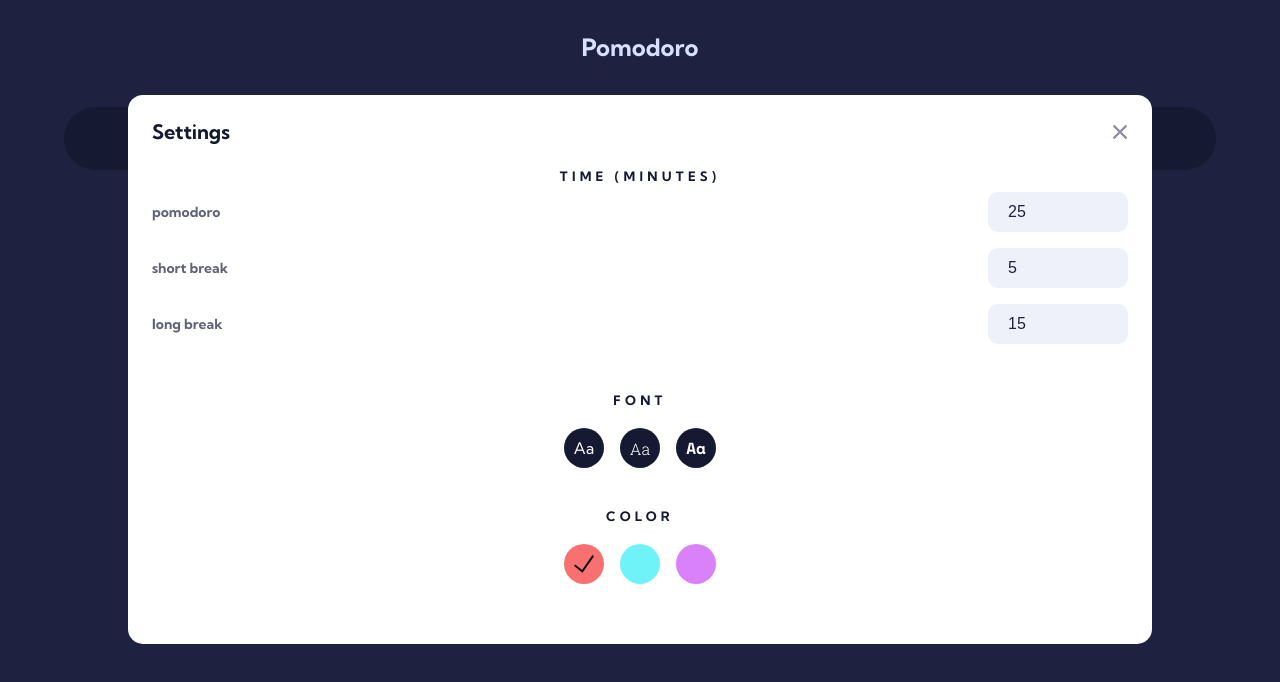
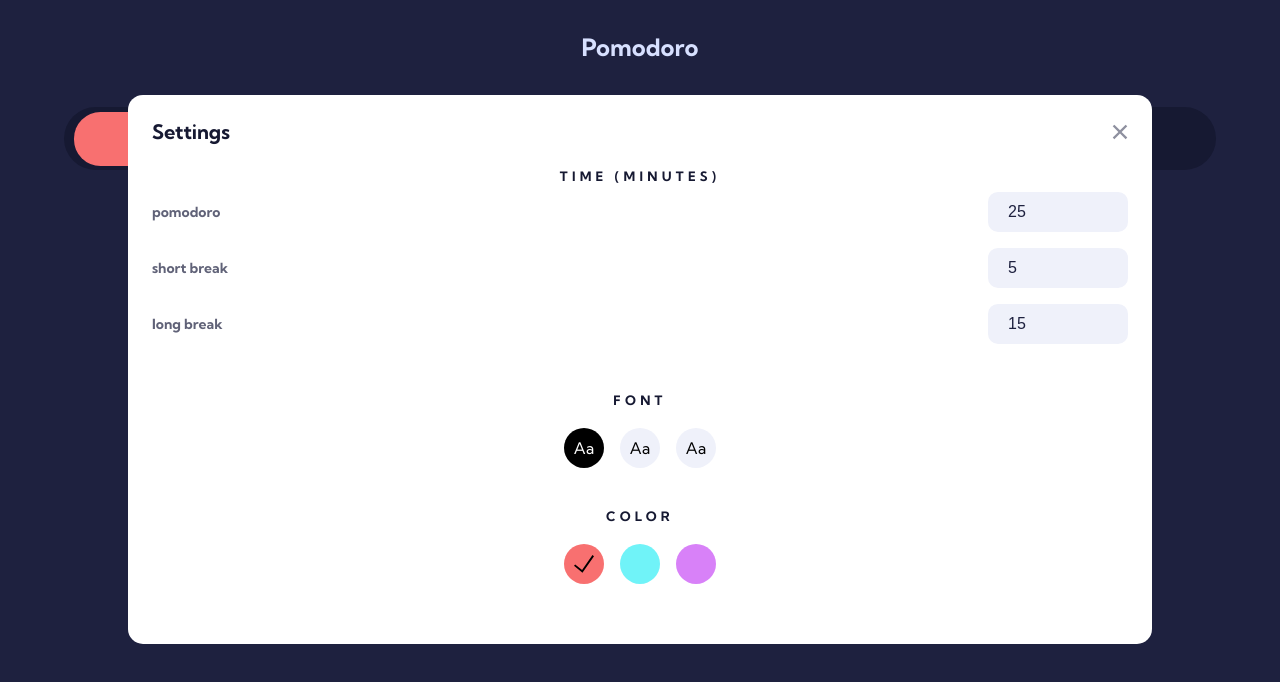
Before and after one commit to kuxala/pomodoro-app, a React (Vite) app: page / in a window 1280 px wide. Both pictures are taken after a click on the picture 640 px from the left and 602 px from the top of the page. Shown: the top 682 px of the page. Built offline with nearby package versions, Linux system fonts and the light colour scheme.

Commit message:
made fonts working

```diff
--- a/src/App.tsx
+++ b/src/App.tsx
@@ -1,10 +1,8 @@
 import { useState, useEffect } from "react";
 import "./App.css";
-import styled, { createGlobalStyle } from "styled-components";
+import styled from "styled-components";
 import Pomodoro from "./components/Pomodoro";
 import Settings from "./components/Settings";
-import ShortBreak from "./components/ShortBreak";
-import { render } from "react-dom";
 const PomodoroH1 = styled.h1`
   padding-top: 32px;
   padding-bottom: 45px;
@@ -46,38 +44,29 @@ const SettingIcon = styled.img`
 `;
 
 function App() {
-  const [pomodoro, setPomodoro] = useState<boolean>(false);
+  const [pomodoro, setPomodoro] = useState<boolean>(true);
   const [short, setShort] = useState<boolean>(false);
   const [long, setLong] = useState<boolean>(false);
   const [hours, setHours] = useState<number>(0);
   const [pause, setPause] = useState<any>(false);
-  const [isActive, setIsActive] = useState(false);
   const [settings, setSettings] = useState(false);
   const [fontFamily, setFontFamily] = useState("Kumbh Sans");
   const [color, setColor] = useState("#f87070");
   const [running, setRunning] = useState(false);
-
   const [pomodoroInput, setPomodoroInput] = useState(25);
   const [shortBreakInput, setShortBreakInput] = useState(5);
   const [longBreakInput, setLongBreakInput] = useState(15);
-
   const [pomodoroTime, setPomodoroTime] = useState<any>(25);
-
   const [seconds, setSeconds] = useState(pomodoroTime * 60);
-
   const minutes = Math.floor(seconds / 60);
-
   const remainingSeconds = seconds % 60;
-
   const formattedTime = `${
     pomodoroTime < 10 ? "0" + pomodoroTime : pomodoroTime
   }:${remainingSeconds < 10 ? "0" + remainingSeconds : remainingSeconds}`;
-  // const formattedTime = pomodoroTime;
 
-  console.log("formatedTime: ", formattedTime);
+  // console.log("formatedTime: ", formattedTime);
   useEffect(() => {
     if (running) {
-      // setSeconds(pomodoroInput * 60);
       const interval = setInterval(() => {
         setSeconds((prevSeconds) => {
           if (prevSeconds <= 0) {
@@ -107,38 +96,47 @@ function App() {
         </PomodoroH1>
         <TextContainer>
           <Texts
-            className={pomodoro ? "active" : "null"}
             onClick={() => {
               setPomodoroTime(25);
               setPomodoro(true);
               setShort(false);
               setLong(false);
             }}
-            style={{ fontFamily }}
+            style={{
+              fontFamily,
+              backgroundColor: pomodoro ? color : "transparent",
+              color: pomodoro ? "black" : "white",
+            }}
           >
             Pomodoro
           </Texts>
           <Texts
-            className={short ? "active" : "null"}
             onClick={() => {
               setShort(true);
               setPomodoro(false);
               setLong(false);
               setPomodoroTime(5);
             }}
-            style={{ fontFamily }}
+            style={{
+              fontFamily,
+              backgroundColor: short ? color : "transparent",
+              color: short ? "black" : "white",
+            }}
           >
             short break
           </Texts>
           <Texts
-            className={long ? "active" : "null"}
             onClick={() => {
               setLong(true);
               setPomodoro(false);
               setShort(false);
               setPomodoroTime(15);
             }}
-            style={{ fontFamily }}
+            style={{
+              fontFamily,
+              backgroundColor: long ? color : "transparent",
+              color: long ? "black" : "white",
+            }}
           >
             long break
           </Texts>
--- a/src/components/Pomodoro.tsx
+++ b/src/components/Pomodoro.tsx
@@ -1,5 +1,4 @@
 import { CircularProgress } from "@mui/material";
-import { useEffect, useState } from "react";
 import styled from "styled-components";
 
 const Circular = styled.div`
--- a/src/components/Settings.tsx
+++ b/src/components/Settings.tsx
@@ -1,3 +1,4 @@
+import { useState } from "react";
 import styled from "styled-components";
 
 const Container = styled.div`
@@ -75,11 +76,11 @@ const FontDivComponents = styled.div`
   width: 40px;
   height: 40px;
   flex-shrink: 0;
-  background-color: #161932;
+  background-color: #eff1fa;
   display: flex;
   align-items: center;
   justify-content: center;
-  color: #fff;
+  color: black;
   border-radius: 50%;
 `;
 const ColorDiv = styled.div`
@@ -119,12 +120,19 @@ const Button = styled.button`
   font-weight: 700;
   line-height: normal;
 `;
+const backgroundColor = {
+  backgroundColor: "Black",
+  color: "#fff",
+};
+const backgroundWhite = {
+  backgroundColor: "#EFF1FA",
+};
+
 function Settings({
   settings,
   setSettings,
+  fontFamily,
   setFontFamily,
-  fontFamily,
-  color,
   setColor,
   pomodoroInput,
   setPomodoroInput,
@@ -133,6 +141,7 @@ function Settings({
   longBreakInput,
   setLongBreakInput,
 }: any) {
+  const [active, setActive] = useState<string>(fontFamily);
   return (
     <>
       <Container>
@@ -187,31 +196,48 @@ function Settings({
               style={{
                 paddingTop: "40px",
                 paddingBottom: "10px",
-                fontFamily: fontFamily,
               }}
             >
               FONT
             </TimeDivHeader>
             <FontDiv>
               <FontDivComponents
-                style={{ fontFamily: "Kumbh Sans" }}
+                style={{
+                  ...(active === "Kumbh Sans"
+                    ? backgroundColor
+                    : backgroundWhite),
+                  fontFamily,
+                }}
                 onClick={() => {
                   setFontFamily("Kumbh Sans");
+                  setActive("Kumbh Sans");
                 }}
               >
                 Aa
               </FontDivComponents>
               <FontDivComponents
-                style={{ fontFamily: "Roboto Slab", fontWeight: "300" }}
+                style={{
+                  ...(active == "Roboto Slab"
+                    ? backgroundColor
+                    : backgroundWhite),
+                  fontFamily,
+                }}
                 onClick={() => {
                   setFontFamily("Roboto Slab");
+                  setActive("Roboto Slab");
                 }}
               >
                 Aa
               </FontDivComponents>
               <FontDivComponents
-                style={{ fontFamily: "Space Mono", fontWeight: "700" }}
+                style={{
+                  ...(active == "Space Mono"
+                    ? backgroundColor
+                    : backgroundWhite),
+                  fontFamily,
+                }}
                 onClick={() => {
+                  setActive("Space Mono");
                   setFontFamily("Space Mono");
                 }}
               >
```
